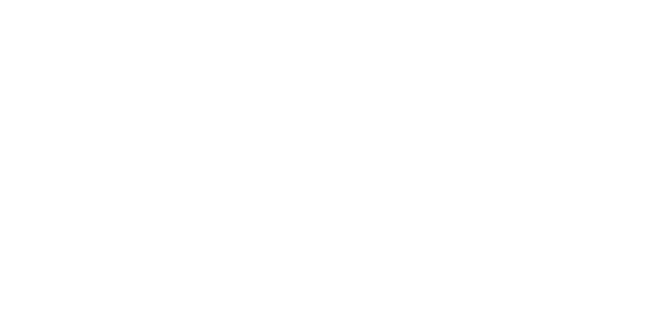
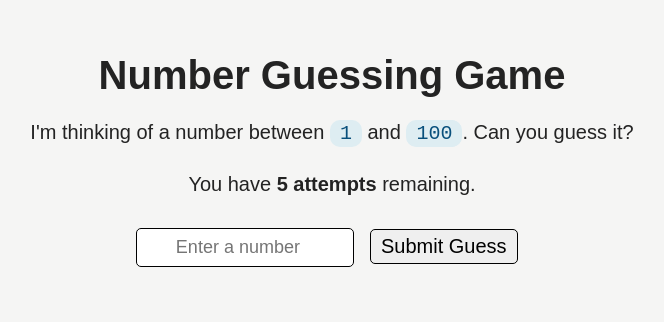
Before and after one commit to alecia-taylor/ALAB316.2.1, a plain HTML site: page src/index.html in a window 1280 px wide. Shown: the whole page, without its empty margins (308-972 px from the left). Drawn offline with Linux system fonts and the light colour scheme; files that its build step writes are made by us from their sources.

Commit message:
update file

```diff
--- a/src/index.html
+++ b/src/index.html
@@ -1,13 +1,30 @@
 <!DOCTYPE html>
-<html>
+<html lang="en">
   <head>
-    <title>JavaScript Sandbox</title>
+    <title>ALAB BOM</title>
     <meta charset="UTF-8" />
+    <link rel="stylesheet" href="src/styles.css" />
   </head>
+  <body>
+    <h1>Number Guessing Game</h1>
+    <p>
+      I'm thinking of a number between <code>1</code> and <code>100</code>. Can
+      you guess it?
+    </p>
+    <p>
+      You have <strong><span id="attempts">5</span> attempts</strong> remaining.
+    </p>
 
-  <body>
-    <div id="app"></div>
-
-    <script src="./index.mjs" type="module"></script>
+    <input
+      type="number"
+      id="userGuess"
+      min="1"
+      max="100"
+      placeholder="Enter a number"
+    />
+    <button id="guessBtn">Submit Guess</button>
+    <button id="restartBtn" style="display: none">Restart Game</button>
+    <p id="message"></p>
+    <script src="src/index.js"></script>
   </body>
 </html>
--- a/src/index.js
+++ b/src/index.js
@@ -1,5 +1,3 @@
-// Create your game here!
-
 // Generate a random number between 1 and 100
 let randomNumber = Math.floor(Math.random() * 100) + 1;
 let attemptsLeft = 5;
```
Also changed, not shown: 1 other file.
